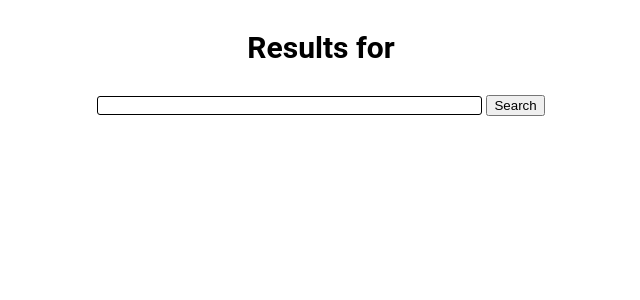
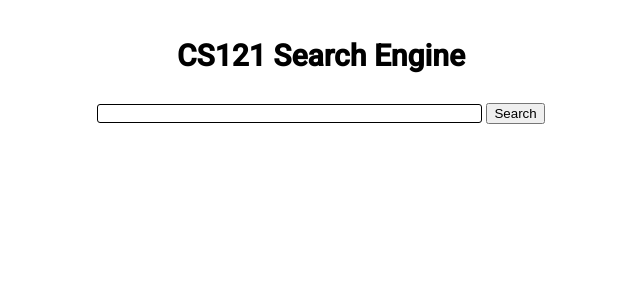
Before and after one commit to bchau1000/a3-search-engine, a Flask app: page /results in a window 1280 px wide. Shown: the top 300 px of the page, without its empty margins (319-959 px from the left). Run offline with Flask 2, Linux system fonts and the light colour scheme; data that the repository does not hold is empty; parts of the project's set-up code (start-up, migrations or seed data) failed here and were passed over.

Commit message:
Added modified html/css, added OS checking for lexicon

```diff
--- a/Index.py
+++ b/Index.py
@@ -199,7 +199,7 @@ def load_lexicon():
         for line in f:
             token = line.split(maxsplit=1)[0]
             lexicon[token] = pos
-            pos += len(line) + 1
+            pos += len(line) + 1 if os.name != 'posix' else 0
     return lexicon
 
 def load_url_lookup(rootDir):
--- a/app.py
+++ b/app.py
@@ -60,4 +60,4 @@ def handle_results():
     return jsonify(json_array)
 
 if __name__ == "__main__":
-    app.run(use_reloader=False)
+    app.run(use_reloader=True)
--- a/static/css/results.css
+++ b/static/css/results.css
@@ -11,7 +11,12 @@ body {
   font-family: 'Roboto', sans-serif;
 }
 
-#results_header {
+.hide_link {
+  color: black;
+  text-decoration: none;
+}
+
+#header_container {
   padding: 10px;
   position: relative;
   text-align: center;
@@ -28,7 +33,6 @@ body {
   text-align: left;
 }
 
-
 input[type=text] {
   width: 50%;
   padding: 10px, 10px;
--- a/static/css/search.css
+++ b/static/css/search.css
@@ -9,6 +9,11 @@ h1 {
 
 body {
   font-family: 'Roboto', sans-serif;
+}
+
+.hide_link {
+  color: black;
+  text-decoration: none;
 }
 
 #header_container {
--- a/static/js/results.js
+++ b/static/js/results.js
@@ -5,12 +5,14 @@ function populate_page(response)
 {
     // Grab the search tokens to output:
         // Results for 'search_tokens'
-    var search_tokens = query_string.substr(6).replace('+', ' ')
-    $('#results_header').append("'" + search_tokens + "'")
+    var search_tokens = query_string.substr(6).replaceAll('+', ' ');
+    $('#url_table').append('<h2 id="results_header">Results for \'' + search_tokens + '\'</h2>')
 
     // Parse the JSON array from response, list out the urls as links
     for(let i = 0; i < response.length; i++)
         $('#url_table').append('<a href="' + response[i]['url'] + '"> ' + response[i]['url'] + '</a>' + '<br>');
+
+
 }
 
 $(document).ready(function(){
--- a/templates/results.html
+++ b/templates/results.html
@@ -6,12 +6,15 @@
 
     <!-- Flask requires this specific syntax for including external js and css -->
     <link rel="stylesheet" type="text/css" href="{{ url_for('static', filename='css/results.css') }}">
+    <link rel="preconnect" href="https://fonts.gstatic.com">
+    <link href="https://fonts.googleapis.com/css2?family=Roboto:wght@500&display=swap" rel="stylesheet">
 </head>
 <body>
 
 <div id="header_container">
 
-  <h1 id="results_header">Results for </h1>
+  <h1><a href='/' class='hide_link'>CS121 Search Engine</a></h1>
+
 
 </div>
 
@@ -23,7 +26,9 @@
 </div>
 
 <div id="results">
-  <p id="url_table"></p>
+  <p id="url_table">
+
+  </p>
 </div>
 <!-- Flask requires this specific syntax for including external js and css -->
 <script src="{{url_for('static', filename='js/results.js')}}"></script>
--- a/templates/search.html
+++ b/templates/search.html
@@ -11,9 +11,7 @@
 <body>
 
 <div id="header_container">
-
-  <h1>CS121 Search Engine</h1>
-
+  <h1><a href='/' class='hide_link'>CS121 Search Engine</a></h1>
 </div>
 
 
```
